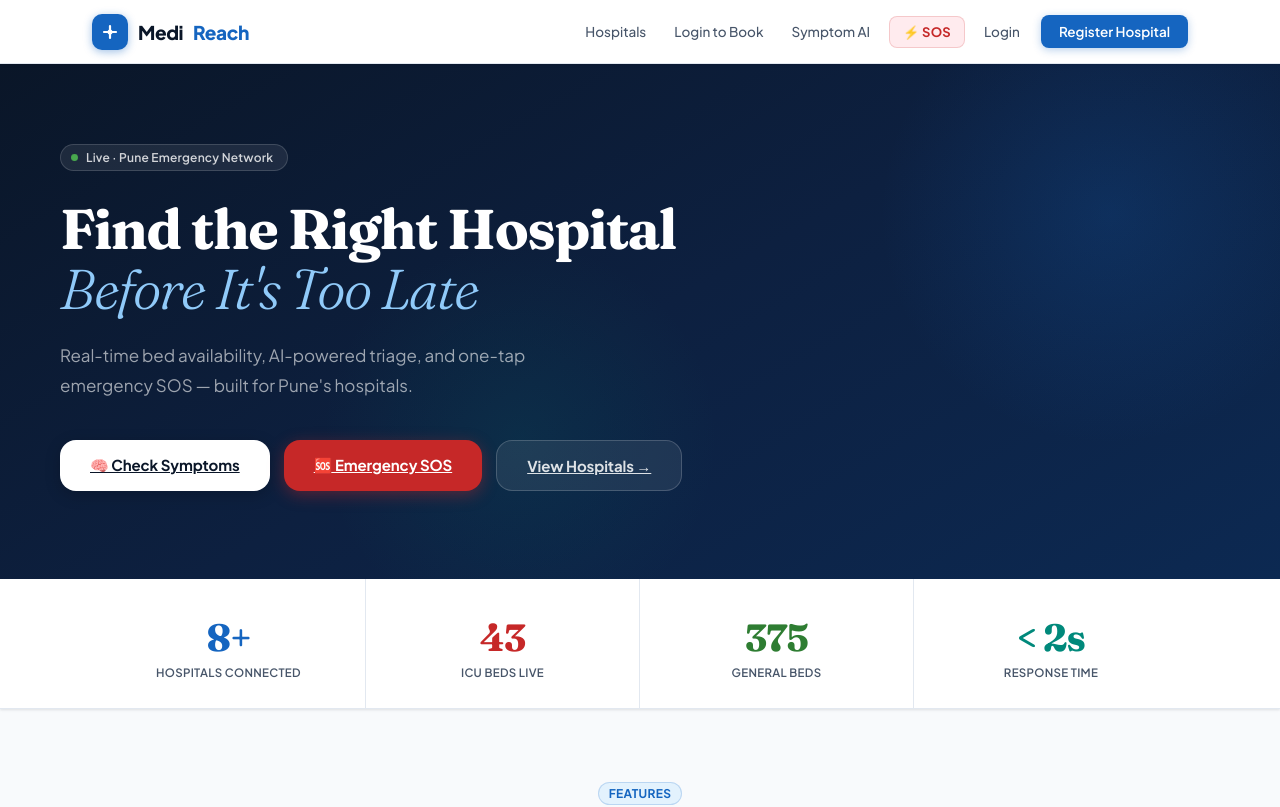
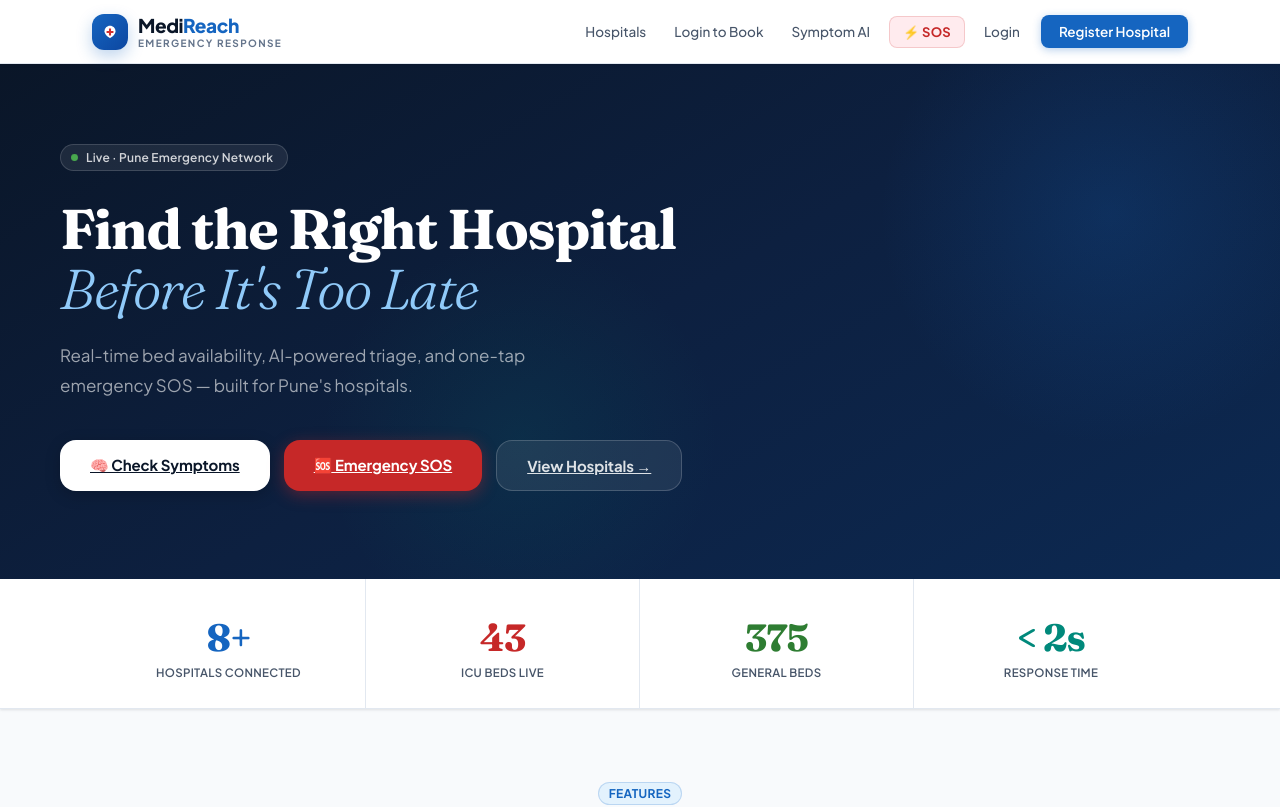
Before and after one commit to Abhijeet17-git/medireach, a React (Create React App) app in the folder frontend/: page / in a window 1280 px wide. Shown: the top 807 px of the page. Built offline with nearby package versions, Linux system fonts and the light colour scheme; no server answers.

Commit message:
Update MediReach website logo branding

```diff
--- a/frontend/src/components/Navbar.js
+++ b/frontend/src/components/Navbar.js
@@ -29,12 +29,15 @@ export default function Navbar() {
       <div className="nav-inner">
         <Link to="/" className="nav-logo">
           <div className="nav-logo-icon">
-            <svg width="18" height="18" viewBox="0 0 18 18" fill="none">
-              <path d="M9 3v4M9 11v4M3 9h4M11 9h4" stroke="white" strokeWidth="2.2" strokeLinecap="round"/>
-              <circle cx="9" cy="9" r="2.5" fill="white"/>
+            <svg width="22" height="22" viewBox="0 0 64 64" fill="none" aria-hidden="true">
+              <path d="M32 14C23.2 14 16 21.2 16 30c0 11.8 16 20 16 20s16-8.2 16-20c0-8.8-7.2-16-16-16Z" fill="#fff"/>
+              <path d="M35 22h-6v7h-7v6h7v7h6v-7h7v-6h-7z" fill="#D32F2F"/>
             </svg>
           </div>
-          Medi<span>Reach</span>
+          <div className="nav-logo-text">
+            <strong>Medi<span>Reach</span></strong>
+            <small>Emergency Response</small>
+          </div>
         </Link>
 
         <div className="nav-links">
--- a/frontend/src/index.css
+++ b/frontend/src/index.css
@@ -77,19 +77,28 @@ body{
 }
 .nav-logo{
   display:flex;align-items:center;gap:10px;
-  font-size:19px;font-weight:800;color:var(--navy);
-  text-decoration:none;letter-spacing:-0.4px;
+  color:var(--navy);
+  text-decoration:none;
 }
 .nav-logo-icon{
   width:36px;height:36px;
-  background:var(--blue);
-  border-radius:10px;
+  background:linear-gradient(135deg,#1565C0 0%, #0D47A1 100%);
+  border-radius:12px;
   display:flex;align-items:center;justify-content:center;
-  box-shadow:0 2px 8px rgba(21,101,192,0.4);
+  box-shadow:0 6px 16px rgba(21,101,192,0.28);
   transition:transform 0.2s;
 }
 .nav-logo:hover .nav-logo-icon{transform:scale(1.07);}
-.nav-logo span{color:var(--blue);}
+.nav-logo-text{display:flex;flex-direction:column;line-height:1;}
+.nav-logo-text strong{
+  font-size:19px;font-weight:800;letter-spacing:-0.4px;color:var(--navy);
+}
+.nav-logo-text span{color:var(--blue);}
+.nav-logo-text small{
+  margin-top:3px;
+  font-size:10px;font-weight:700;letter-spacing:0.14em;
+  text-transform:uppercase;color:var(--gray500);
+}
 .nav-links{display:flex;align-items:center;gap:2px;}
 .nav-a{
   padding:7px 13px;border-radius:var(--r-sm);
```
